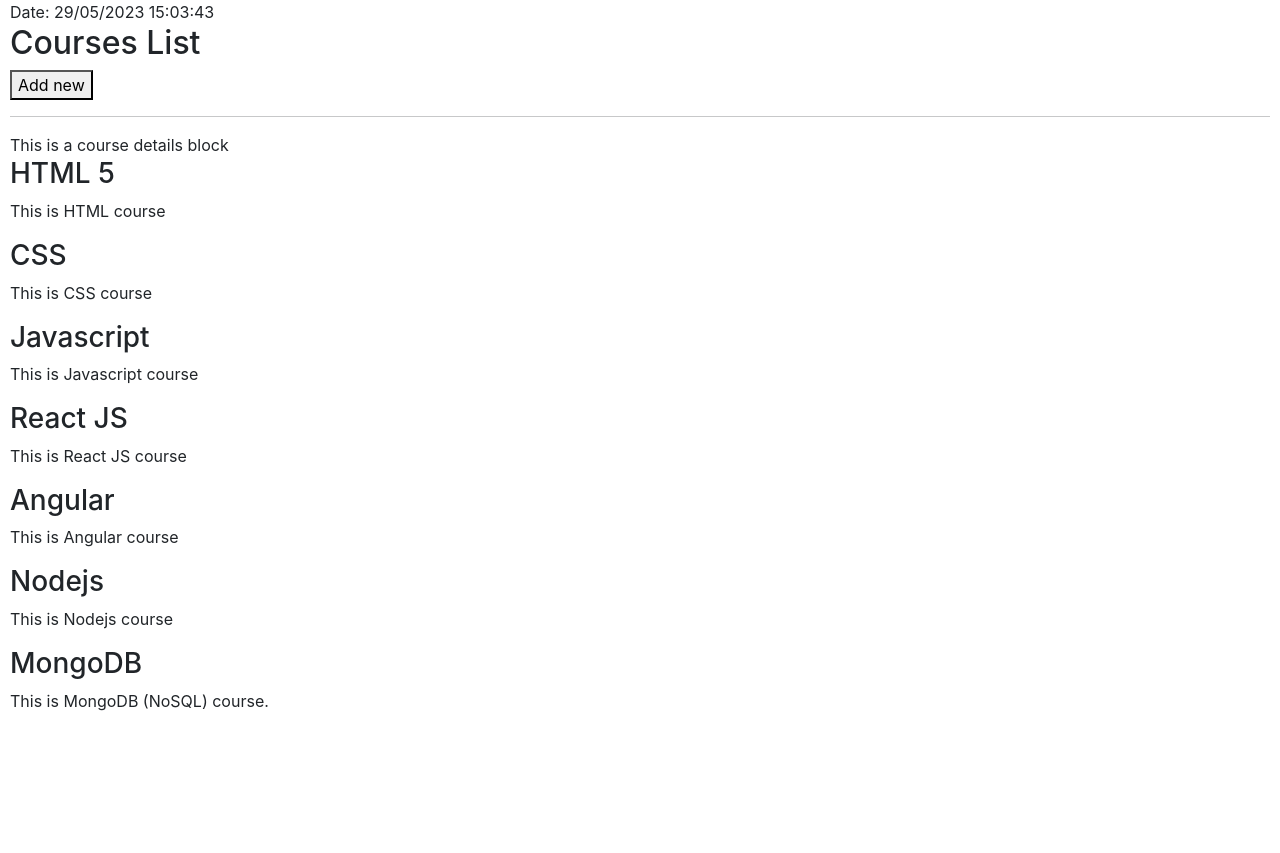
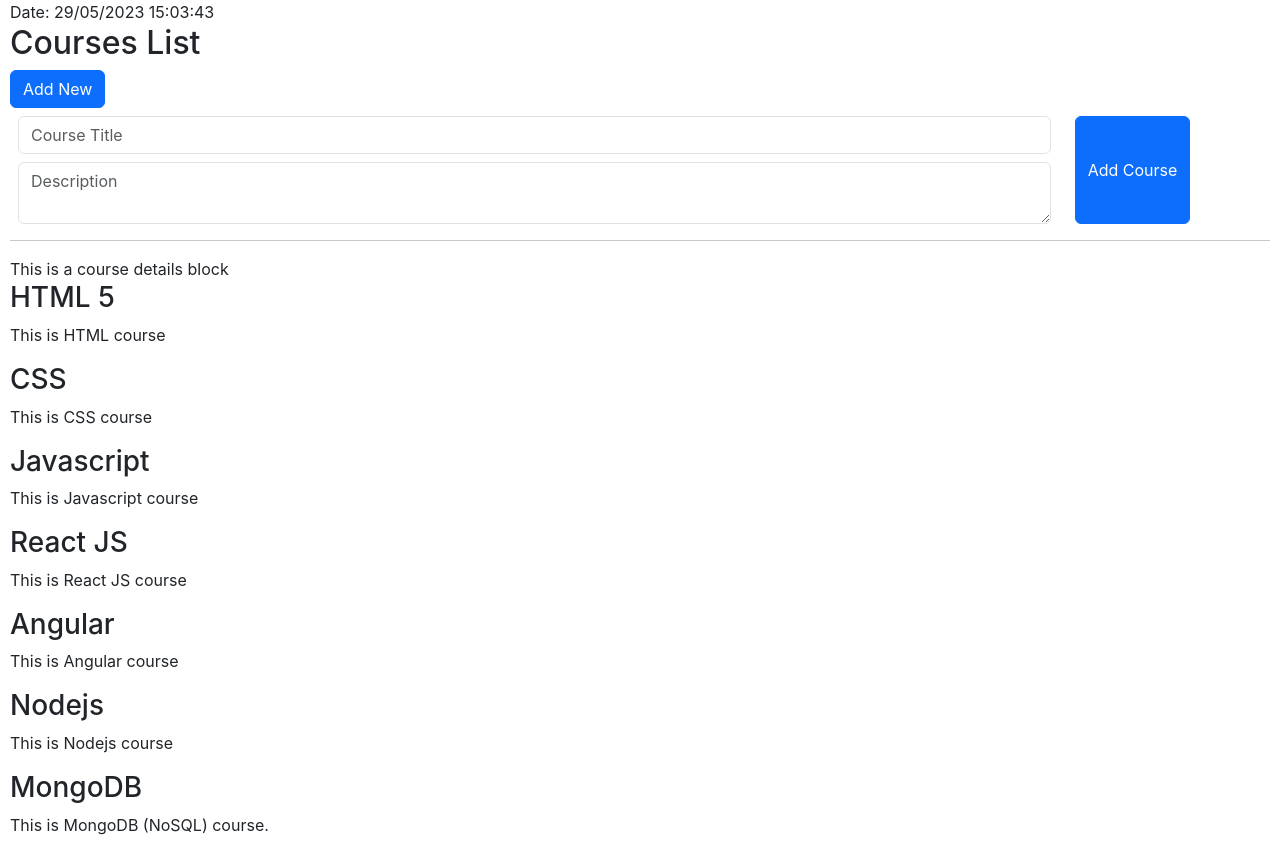
Before and after one commit to dineshgopalchand/mern-31, a React (Create React App) app in the folder react-session/: page / in a window 1280 px wide. Before the commit the page ends 800 px from the top, so only its background shows below. Built offline with nearby package versions, Linux system fonts and the light colour scheme.

Commit message:
created addNew Course form and lifted the state up

```diff
--- /dev/null
+++ b/react-session/src/AddCourse.jsx
@@ -0,0 +1,52 @@
+import React, { useState } from "react";
+const intiFormData = { title: "", desc: "" };
+const AddCourse = ({ addCourse }) => {
+  const [formData, setFormData] = useState(intiFormData);
+  return (
+    <form
+      onSubmit={(event) => {
+        event.preventDefault();
+        // console.log(formData);
+        addCourse(formData.title, formData.desc);
+        setFormData(intiFormData);
+      }}
+    >
+      <div className="row">
+        <div className="col-10">
+          <div className="input-group">
+            <input
+              type="text"
+              value={formData.title}
+              className="form-control"
+              onChange={(e) => {
+                setFormData((prevState) => {
+                  return { ...prevState, title: e.target.value };
+                });
+              }}
+              placeholder="Course Title"
+              name="course-title"
+            />
+          </div>
+          <div className="input-group mt-2">
+            <textarea
+              className="form-control"
+              placeholder="Description"
+              value={formData.desc}
+              onChange={(e) => {
+                setFormData((prevState) => {
+                  return { ...prevState, desc: e.target.value };
+                });
+              }}
+              name="desc"
+            ></textarea>
+          </div>
+        </div>
+        <div className="col-2">
+          <button className="btn btn-primary h-100">Add Course</button>
+        </div>
+      </div>
+    </form>
+  );
+};
+
+export default AddCourse;
--- a/react-session/src/CourseList.jsx
+++ b/react-session/src/CourseList.jsx
@@ -1,6 +1,7 @@
 import React, { useEffect, useState } from "react";
 import Courses from "./Courses";
 import { courses } from "./data/course-data";
+import AddCourse from "./AddCourse";
 
 const CourseList = () => {
   const title = "Courses List";
@@ -15,11 +16,11 @@ const CourseList = () => {
     };
   }, []);
 
-  function addNewCourse() {
+  function addNewCourse(title,desc) {
     const newCourse = {
       id: Date.now(),
-      name: "Git",
-      details: "this is git course",
+      name: title,
+      details: desc,
     };
     setCourseList((prev) => {
       console.log("course updated");
@@ -30,10 +31,19 @@ const CourseList = () => {
   return (
     <div>
       <h2>{title}</h2>
-      <button onClick={(e)=>{
-        console.log(e);
-        addNewCourse()
-        }}>Add new</button>
+      <button
+        className="btn btn-primary"
+        onClick={(e) => {
+          console.log(e);
+          // addNewCourse();
+        }}
+      >
+        Add New
+      </button>
+      <div className="m-2">
+        <AddCourse addCourse={addNewCourse} />
+      </div>
+
       <hr />
       <div>This is a course details block</div>
       {courseList.map((course) => {
```
